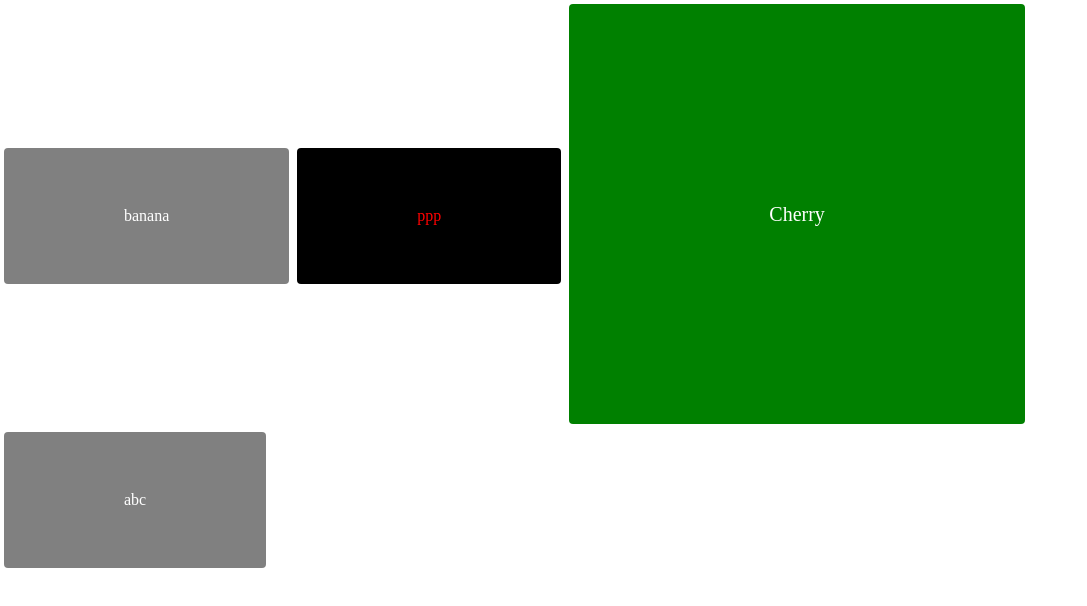
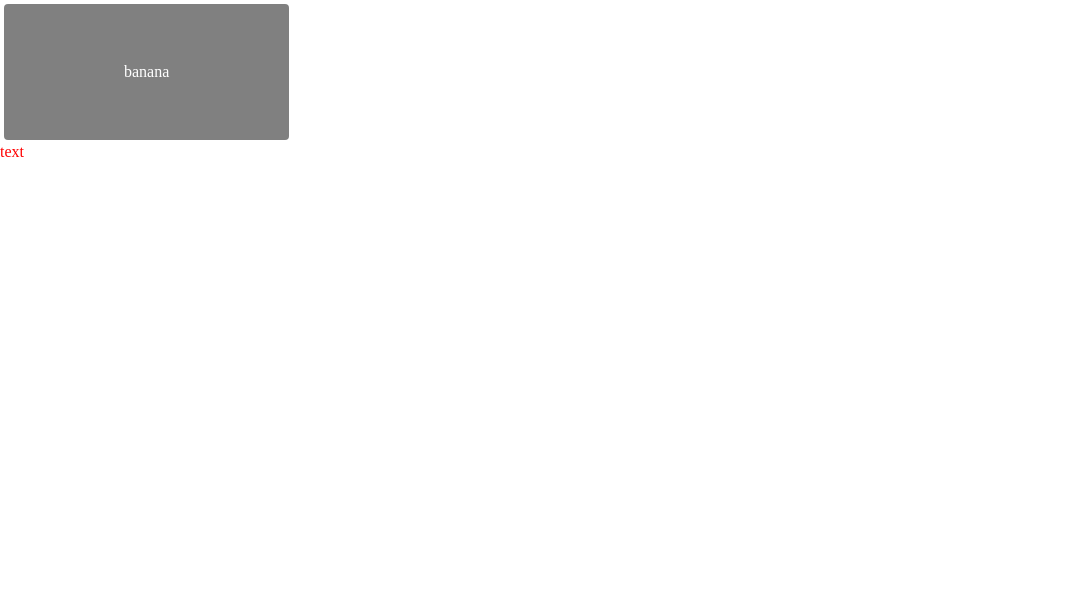
Before and after one commit to miss-gif/vue3-lifecycle, a Vue app: page / in a window 1280 px wide. Shown: the top 606 px of the page, without its empty margins (0-1087 px from the left). Built offline with nearby package versions, Linux system fonts and the light colour scheme.

Commit message:
컴포넌트 속성 상속

```diff
--- a/src/App.vue
+++ b/src/App.vue
@@ -1,8 +1,5 @@
 <template>
-  <MyBtn>banana</MyBtn>
-  <MyBtn :color="color"> <span style="color: red">ppp</span></MyBtn>
-  <MyBtn large color="green">Cherry</MyBtn>
-  <MyBtn>abc</MyBtn>
+  <MyBtn class="abc" style="color: red" title="script">banana</MyBtn>
 </template>
 
 <script>
@@ -12,10 +9,5 @@ export default {
   components: {
     MyBtn,
   },
-  data() {
-    return {
-      color: "#000",
-    };
-  },
 };
 </script>
--- a/src/components/MyBtn.vue
+++ b/src/components/MyBtn.vue
@@ -1,20 +1,15 @@
 <template>
-  <div :class="{ large }" :style="{ backgroundColor: color }" class="btn">
+  <div class="btn">
     <slot></slot>
   </div>
+  <h1 v-bind="$attrs">text</h1>
 </template>
 
 <script>
 export default {
-  props: {
-    color: {
-      type: String,
-      default: "gray",
-    },
-    large: {
-      type: Boolean,
-      default: false,
-    },
+  inheritAttrs: false,
+  created() {
+    console.log(this.$attrs);
   },
 };
 </script>
```
